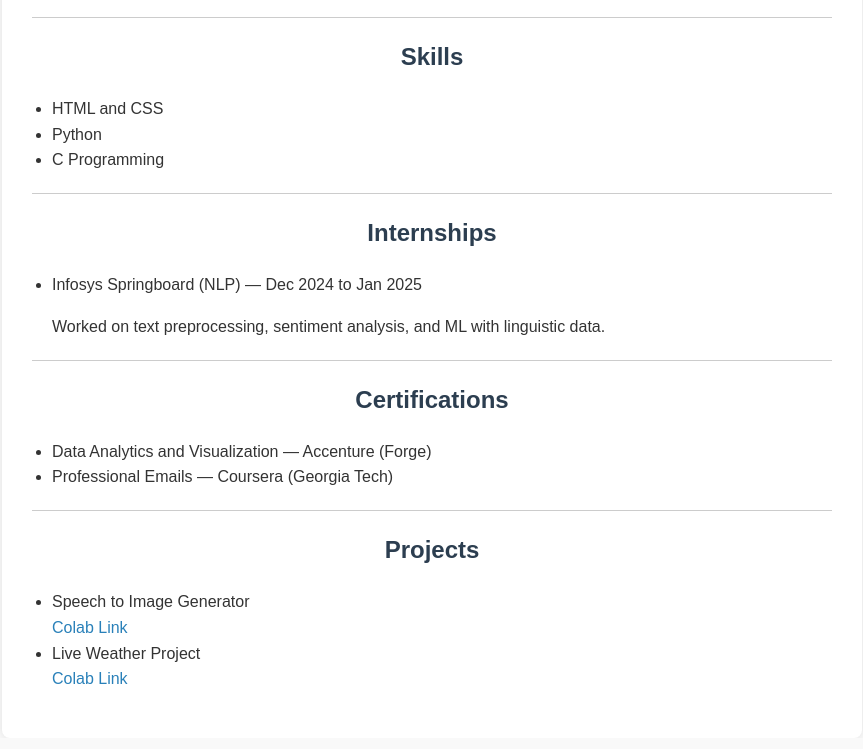
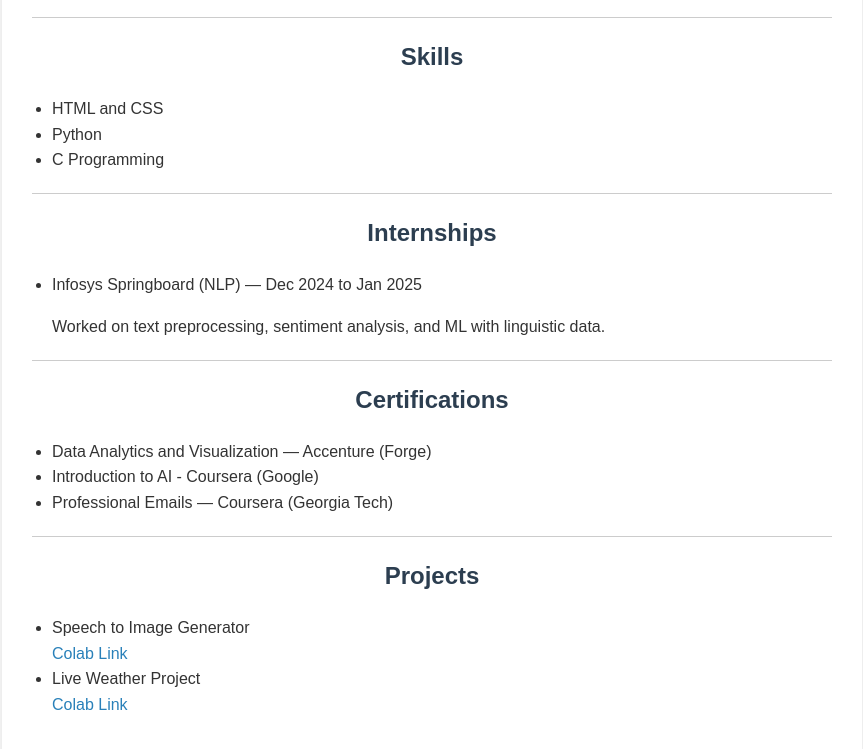
Before and after one commit to SAINATHREDDYTALASANI/Resume, a plain HTML site: page index.html in a window 1280 px wide. Shown: the part 586-1335 px from the top of the page, without its empty margins (208-1071 px from the left). Drawn offline with Linux system fonts and the light colour scheme.

Commit message:
Update index.html

```diff
--- a/index.html
+++ b/index.html
@@ -78,6 +78,7 @@
     <h2>Certifications</h2>
     <ul>
       <li>Data Analytics and Visualization — Accenture (Forge)</li>
+      <li>Introduction to AI - Coursera (Google)</li>
       <li>Professional Emails — Coursera (Georgia Tech)</li>
     </ul>
     <hr />
```
